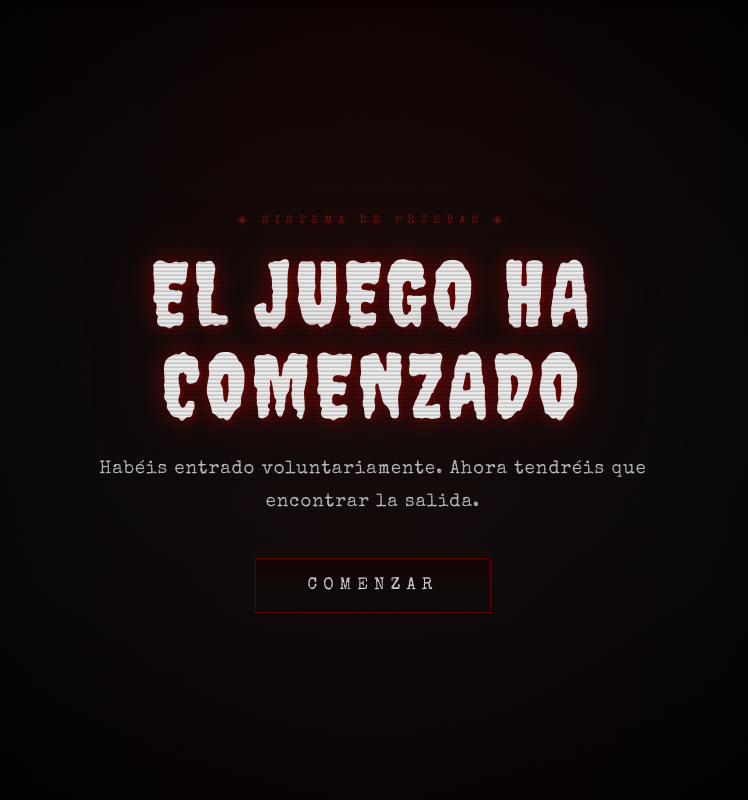
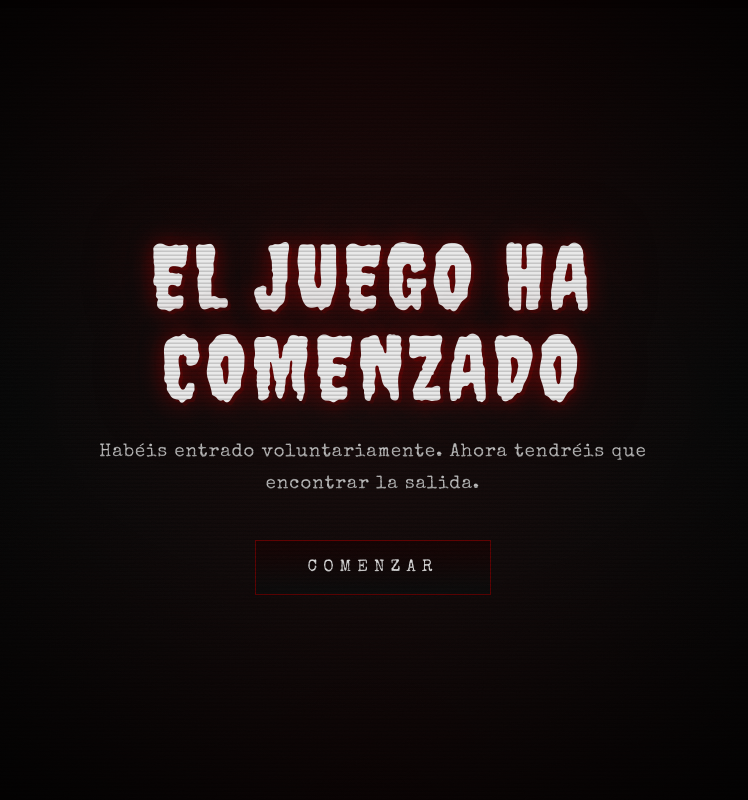
Before and after one commit to StarStudiosFounder/AinhoaYlaReina, a plain HTML site: page index.html in a window 1280 px wide. Shown: the whole page, without its empty margins (267-1015 px from the left). Drawn offline with nearby package versions, Linux system fonts and the light colour scheme.

Commit message:
Clean up comments and reset mensajePosterior
Removed unnecessary comments and updated a message.

```diff
--- a/index.html
+++ b/index.html
@@ -640,7 +640,6 @@ const CONFIG = {
      Pon aquí las URLs de las imágenes que quieras que
      aparezcan como flashes glitcheados durante el virus.
      Puedes añadir o quitar las que quieras.
-     Cualquier URL pública vale: https://...
   -------------------------------------------------- */
   virusImagenes: [
     "https://picsum.photos/seed/saw1/500/400?grayscale",
@@ -673,7 +672,7 @@ const CONFIG = {
       codigo: "SANGRE",
       video:  "https://www.youtube.com/watch?v=aqz-KE-bpKQ",
       pista:  "El vídeo os dirá dónde buscar.",
-      mensajePosterior: "Ainhoa Puta"
+      mensajePosterior: ""
     },
 
     {
@@ -709,7 +708,6 @@ const CONFIG = {
     }
 
   ]
-  /* Ya NO existe videoFinal: al pulsar "VER EL FINAL" se va directo al virus */
 };
 
 /* ==================================================================
@@ -1065,7 +1063,6 @@ const app = document.getElementById('app');
 function pintarInicio(){
   app.innerHTML =
     '<section class="pantalla">' +
-      '<div class="marca">◈ SISTEMA DE PRUEBAS ◈</div>' +
       '<h1 class="titulo-principal">' + esc(CONFIG.tituloInicial) + '</h1>' +
       '<p class="frase">' + esc(CONFIG.fraseInicial) + '</p>' +
       '<button class="btn btn--grande" id="btn-comenzar" type="button">' +
@@ -1151,7 +1148,6 @@ function pintarFinal(){
 
   document.getElementById('btn-ver-final').addEventListener('click', function(){
     Sonido.clic();
-    /* Ya no hay vídeo final: se va directo a la pantalla del virus */
     irA('fin');
   });
 }
@@ -1182,11 +1178,9 @@ function lanzarVirus(){
   const ov = document.getElementById('virus-overlay');
   if (!ov) return;
 
-  /* Texto grande */
   document.getElementById('virus-glitch').textContent = CONFIG.virusTextoGrande || 'JA JA JA';
   document.getElementById('virus-sub').textContent    = CONFIG.virusTextoSub    || 'SISTEMA COMPROMETIDO';
 
-  /* Líneas de consola */
   const contLineas = document.getElementById('virus-lineas');
   if (contLineas && Array.isArray(CONFIG.virusLineas)){
     contLineas.innerHTML = CONFIG.virusLineas
@@ -1194,7 +1188,6 @@ function lanzarVirus(){
       .join('');
   }
 
-  /* Fotos Saw */
   const contFotos = document.getElementById('virus-fotos');
   if (contFotos){
     if (Array.isArray(CONFIG.virusImagenes) && CONFIG.virusImagenes.length){
```
